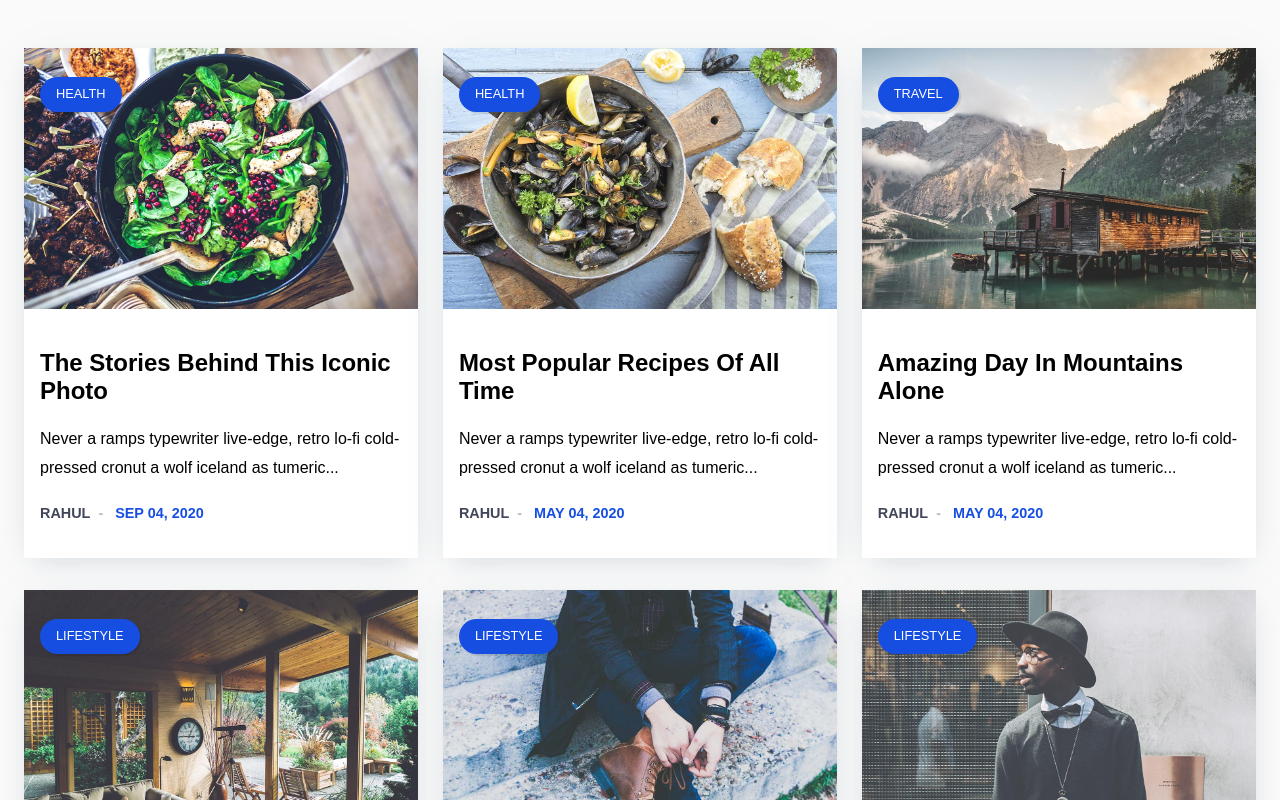
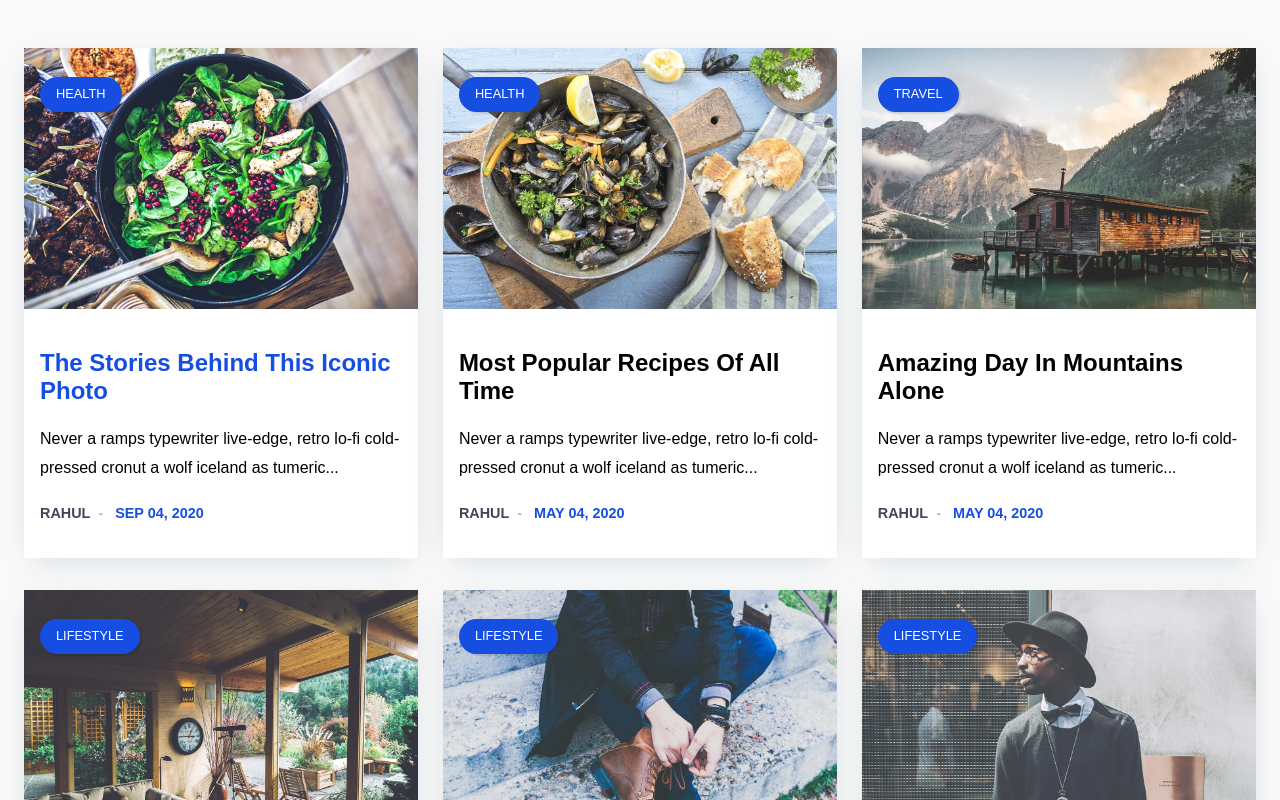
Before and after one commit to xtbe/css_friday_experiments, a plain HTML site: page 01_responsive_cards/index.html in a window 1280 px wide. In both pictures the pointer is over the element 221 px from the left and 377 px from the top of the page. Shown: the top 800 px of the page. Drawn offline with Linux system fonts and the light colour scheme.

Commit message:
Highlight title when hovering

```diff
--- a/01_responsive_cards/card.css
+++ b/01_responsive_cards/card.css
@@ -15,6 +15,11 @@ article.card {
 
 h2 {
     text-transform: capitalize;
+}
+
+article.card:hover .title {
+    color: var(--color);
+    cursor: pointer;
 }
 
 .meta-info {
```
